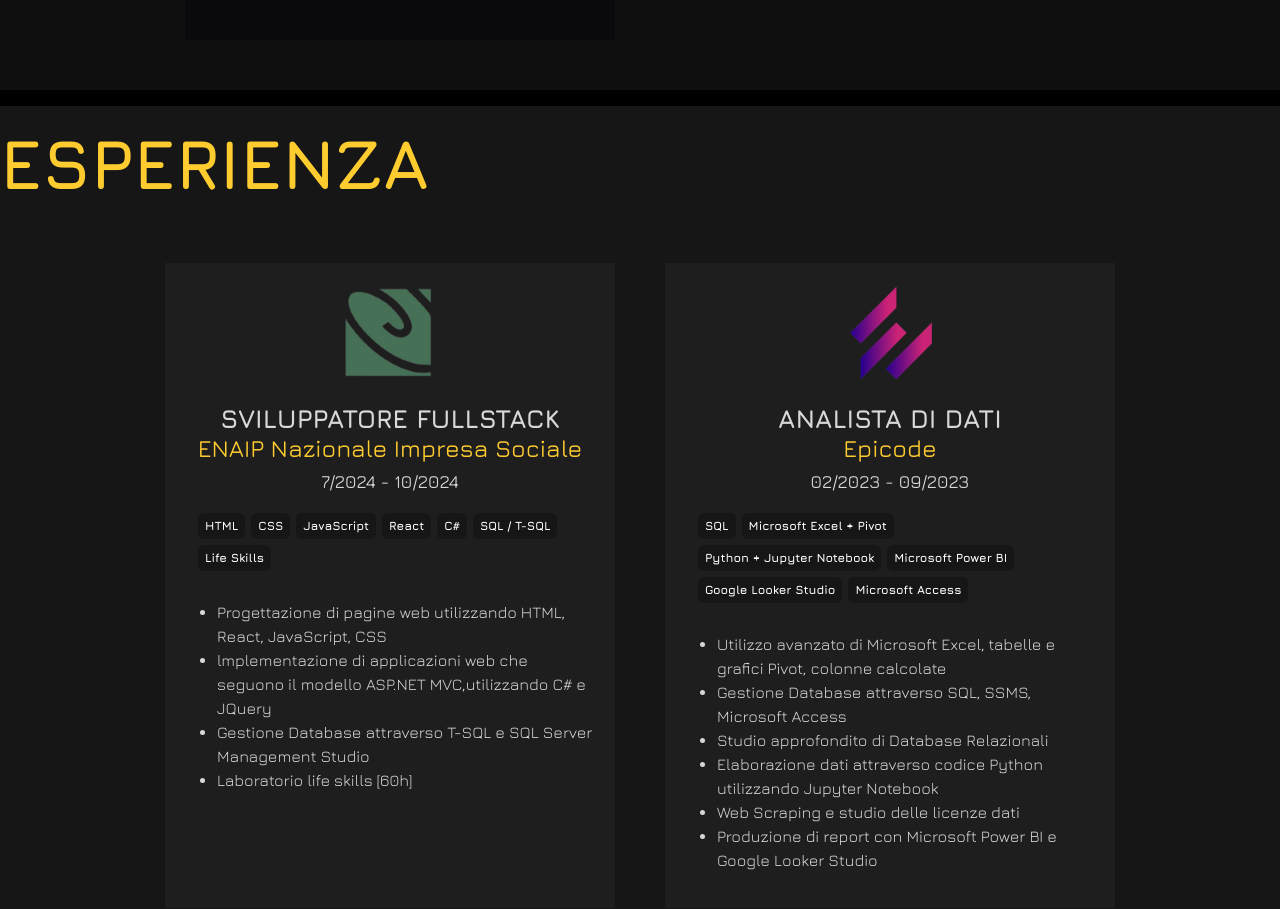
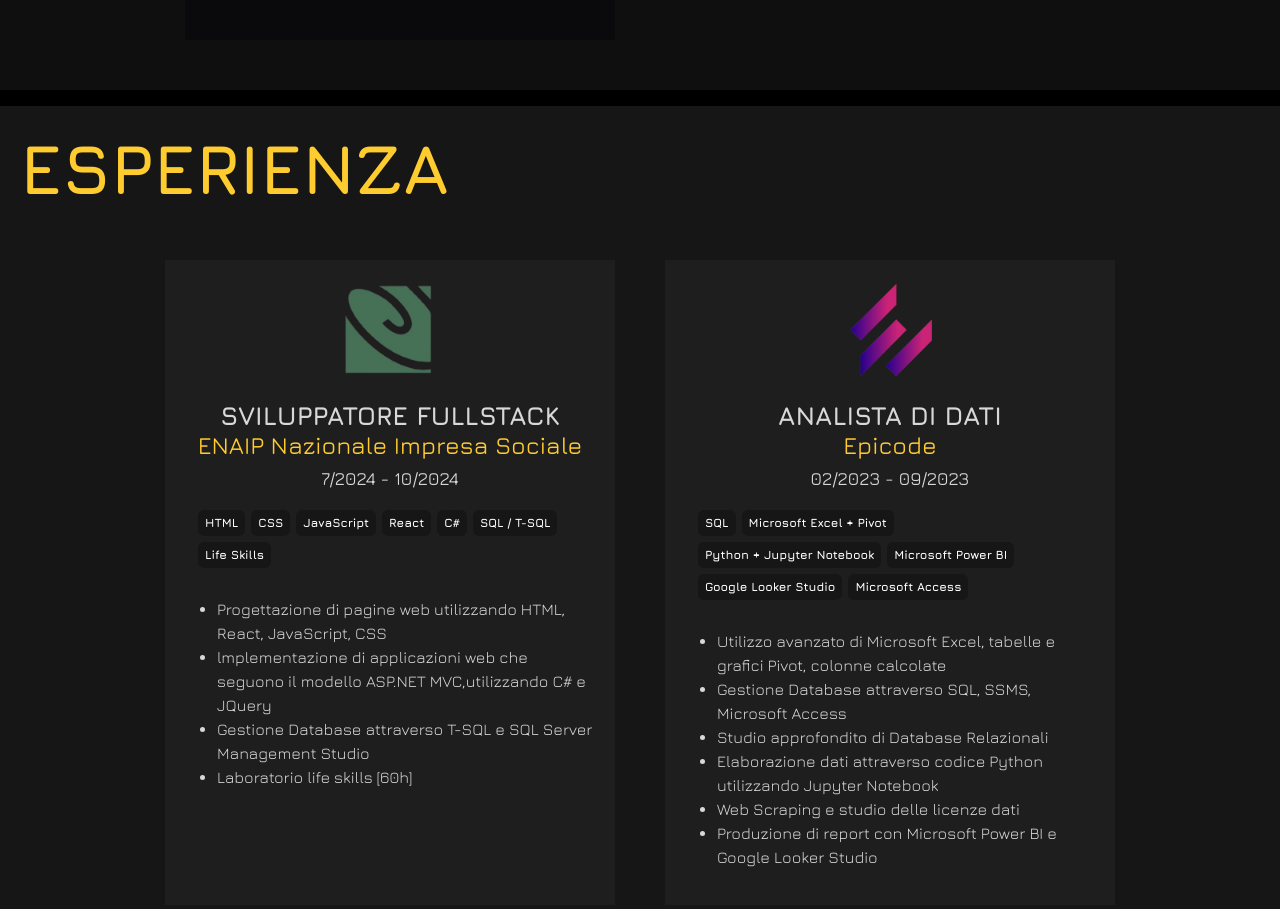
Before and after one commit to ale70029/portoflio_website, a React (Vite) app: page / in a window 1280 px wide. Shown: the part 1940-2849 px from the top of the page. Built offline with nearby package versions, Linux system fonts and the light colour scheme.

Commit message:
fixed experience title text

```diff
--- a/src/components/Experience/Experience.module.css
+++ b/src/components/Experience/Experience.module.css
@@ -9,7 +9,9 @@
 
     h1{ /* title */
         align-self: flex-start;
-        margin-top: 15px;
+       margin:20px;
+       margin-bottom: 0px;
+
 
         font-size: 70px;
         font-weight: bold;
```
